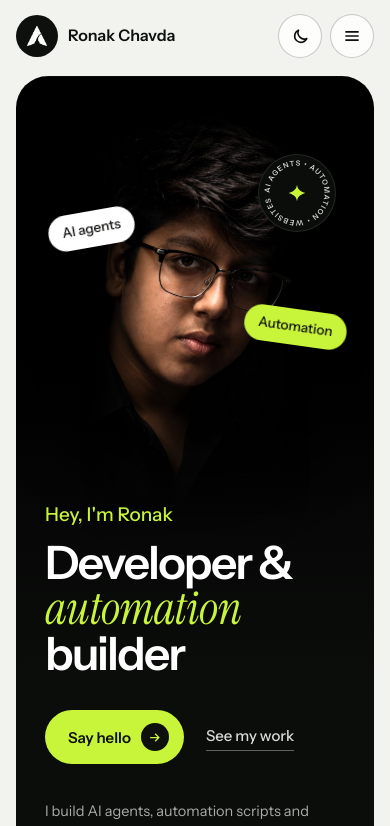
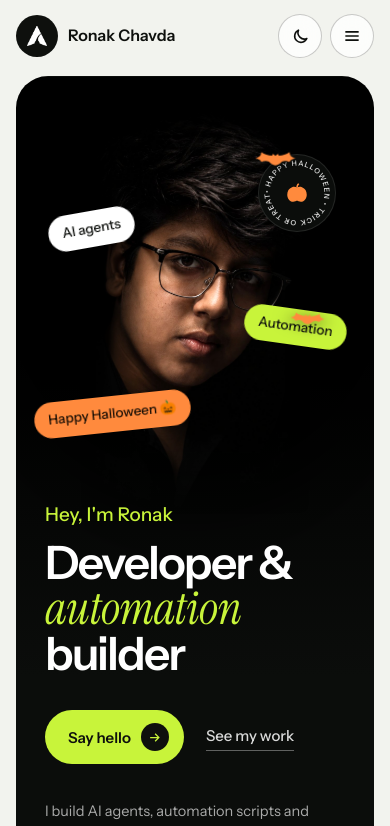
Before and after one commit to RonakChavda-Dev/portfolio-website, a Next.js app: page / in a window 390 px wide. Shown: the top 826 px of the page. Built offline with nearby package versions, Linux system fonts and the light colour scheme.

Commit message:
Add Halloween Update

```diff
--- /dev/null
+++ b/components/Bats.jsx
@@ -0,0 +1,23 @@
+// 🎃 Halloween: three small bats fly across the top card once, right after the opening screen.
+// Remove this file (and <Bats /> in Hero.jsx) after Halloween.
+import Icon from "./Icons";
+import styles from "./Bats.module.css";
+
+// top = how far down the card each bat flies, d = when it starts, s = size, t = how long it takes
+const bats = [
+  { top: "14%", d: "1.8s", s: 52, t: "5.5s" },
+  { top: "30%", d: "2.4s", s: 34, t: "6.5s" },
+  { top: "8%", d: "3.1s", s: 40, t: "6s" },
+];
+
+export default function Bats() {
+  return (
+    <div className={styles.bats} aria-hidden="true">
+      {bats.map((b, i) => (
+        <span key={i} className={styles.bat} style={{ top: b.top, "--d": b.d, "--t": b.t, width: b.s, height: b.s }}>
+          <Icon name="bat" />
+        </span>
+      ))}
+    </div>
+  );
+}
--- /dev/null
+++ b/components/Bats.module.css
@@ -0,0 +1,23 @@
+/* 🎃 Halloween bats. Remove after Halloween. */
+.bats { position: absolute; inset: 0; z-index: 4; pointer-events: none; }
+
+/* each bat crosses from left to right once, bobbing up and down, then stays off-screen */
+.bat {
+  position: absolute; left: 0; color: #ff8a3d; opacity: 0;
+  animation: fly var(--t) cubic-bezier(0.45, 0.1, 0.55, 0.9) var(--d) 1 both;
+}
+.bat svg {
+  width: 100%; height: 100%;
+  filter: drop-shadow(0 4px 10px rgba(0, 0, 0, 0.6));
+  animation: flap 0.22s ease-in-out infinite alternate;
+}
+
+@keyframes fly {
+  0%   { opacity: 1; transform: translate(-60px, 0) rotate(-6deg); }
+  25%  { transform: translate(25vw, -26px) rotate(4deg); }
+  50%  { transform: translate(50vw, 14px) rotate(-4deg); }
+  75%  { transform: translate(75vw, -20px) rotate(5deg); }
+  99%  { opacity: 1; }
+  100% { opacity: 0; transform: translate(calc(100vw + 60px), 6px) rotate(0deg); }
+}
+@keyframes flap { to { transform: scaleY(0.65); } }
--- a/components/Hero.jsx
+++ b/components/Hero.jsx
@@ -3,6 +3,7 @@
 import { hero, person } from "@/data/site";
 import Fancy from "./Fancy";
 import Icon from "./Icons";
+import Bats from "./Bats";
 import styles from "./Hero.module.css";
 
 export default function Hero() {
@@ -11,6 +12,8 @@ export default function Hero() {
       <div className="wrap">
         <div className={styles.card}>
           <div className={styles.glow} aria-hidden="true" />
+          {/* 🎃 Halloween: a few bats fly across once. Remove after Halloween. */}
+          <Bats />
 
           <div className={styles.copy}>
             <p className={styles.hello}>{hero.hello}</p>
@@ -31,14 +34,17 @@ export default function Hero() {
 
             <span className={`${styles.float} ${styles.f1}`}>{hero.floatTags[0]}</span>
             <span className={`${styles.float} ${styles.f2}`}>{hero.floatTags[1]}</span>
+            {hero.halloweenTag && <span className={`${styles.float} ${styles.f3}`}>{hero.halloweenTag}</span>}
 
             {/* Small spinning circle with words */}
             <span className={styles.badge} aria-hidden="true">
               <svg viewBox="0 0 100 100">
                 <defs><path id="heroCircle" d="M50 50 m-36 0 a36 36 0 1 1 72 0 a36 36 0 1 1 -72 0" /></defs>
-                <text><textPath href="#heroCircle">{hero.badge}</textPath></text>
+                {/* textLength = the circle's length (2 × π × 36), so the words always fit all the way round */}
+                <text><textPath href="#heroCircle" textLength="226" lengthAdjust="spacing">{hero.badge}</textPath></text>
               </svg>
-              <Icon name="spark" />
+              {/* 🎃 Halloween: a pumpkin in the middle. Normal one: <Icon name="spark" /> */}
+              <Icon name="pumpkin" className={styles.pumpkin} />
             </span>
 
           </div>
--- a/components/Hero.module.css
+++ b/components/Hero.module.css
@@ -69,6 +69,8 @@
   animation: bob 5s ease-in-out infinite;
 }
 .f1 { --rot: -10deg; transform: rotate(-10deg); top: 26%; left: -8%; }
+/* 🎃 Halloween tag, orange. Remove after Halloween. */
+.f3 { --rot: -6deg; transform: rotate(-6deg); bottom: 14%; left: -2%; background: #ff8a3d; color: #1a0f05; animation-delay: -1.2s; }
 .f2 { --rot: 8deg; transform: rotate(8deg); top: 50%; right: -12%; background: var(--lime); animation-delay: -2.5s; }
 
 /* ----- Spinning badge ----- */
@@ -78,8 +80,10 @@
   display: grid; place-items: center;
 }
 .badge svg { position: absolute; inset: 0; width: 100%; height: 100%; animation: spin 16s linear infinite; }
-.badge text { font: 600 9.5px var(--f-sans); letter-spacing: 0.14em; fill: rgba(255, 255, 255, 0.8); }
+.badge text { font: 600 9.5px var(--f-sans); letter-spacing: 0.12em; fill: rgba(255, 255, 255, 0.8); }
 .badge > svg:last-child { position: static; width: 20px; height: 20px; animation: spin 8s linear infinite reverse; }
+/* 🎃 Halloween: the pumpkin stays upright and orange. Remove after Halloween. */
+.badge > svg.pumpkin { width: 26px; height: 26px; color: #ff8a3d; animation: none; }
 
 /* ----- Glass box ----- */
 .builds {
@@ -112,6 +116,7 @@
   .glow { right: 50%; transform: translateX(50%); top: -120px; width: 480px; height: 480px; animation: none; opacity: 0.8; }
   .f1 { left: -14%; }
   .f2 { right: -16%; }
+  .f3 { left: -20%; bottom: 20%; }
   .badge { width: 78px; height: 78px; right: -26px; }
   .builds { display: none; }
   .stats { width: 100%; justify-content: space-between; gap: 14px; }
--- a/components/Icons.jsx
+++ b/components/Icons.jsx
@@ -55,6 +55,14 @@ const paths = {
   code: <path fill="none" stroke="currentColor" strokeWidth="1.8" d="m8 7-5 5 5 5M16 7l5 5-5 5M14 4l-4 16" />,
   star: <path fill="currentColor" d="m12 2.5 2.9 6.1 6.6.8-4.9 4.6 1.3 6.6L12 17.3l-5.9 3.3 1.3-6.6-4.9-4.6 6.6-.8L12 2.5Z" />,
   quote: <path fill="currentColor" d="M3 18v-5.5C3 8.4 5.2 5.6 9.3 4.5l.9 1.8C8 7.1 6.8 8.6 6.6 11H10v7H3Zm11 0v-5.5c0-4.1 2.2-6.9 6.3-8l.9 1.8c-2.2.8-3.4 2.3-3.6 4.7H21v7h-7Z" />,
+  // 🎃 Halloween icons. Remove after Halloween.
+  pumpkin: (
+    <g fill="currentColor">
+      <path d="M12 7c-1.2-.8-3-1-4.6-.4C4.5 7.6 3 10.3 3 13.5S5 20 8.5 20c1.4 0 2.6-.4 3.5-1 .9.6 2.1 1 3.5 1 3.5 0 5.5-3.3 5.5-6.5s-1.5-5.9-4.4-6.9C14.9 6 13.2 6.2 12 7Z" />
+      <path d="M11.3 7.2c0-1.8.5-3.3 1.9-4.2l.9 1c-.9.7-1.3 1.8-1.3 3.2h-1.5Z" />
+    </g>
+  ),
+  bat: <path fill="currentColor" d="M12 8.5c.6-1 1.1-1.6 1.6-2l.4 1.8c2.3-.3 4.6-1.4 6.5-3.3 0 2.7.8 4.6 3.5 5.6-1.9.4-3.2 1.4-3.6 3.4-1.4-1.2-3.1-1.4-4.6-.4-.6 1.3-1.5 2.4-3.8 3.4-2.3-1-3.2-2.1-3.8-3.4-1.5-1-3.2-.8-4.6.4C3.2 12 1.9 11 0 10.6c2.7-1 3.5-2.9 3.5-5.6 1.9 1.9 4.2 3 6.5 3.3l.4-1.8c.5.4 1 1 1.6 2Z" />,
   spark:<path fill="currentColor" d="M12 2c.6 4.6 2.4 7.4 10 10-7.6 2.6-9.4 5.4-10 10-.6-4.6-2.4-7.4-10-10 7.6-2.6 9.4-5.4 10-10Z" />,
   chat: (
     <g fill="none" stroke="currentColor" strokeWidth="1.8">
--- a/data/site.js
+++ b/data/site.js
@@ -34,7 +34,10 @@ export const hero = {
   buildsWith: ["Python", "JavaScript", "React", "Next.js", "Django", "Git"],
   floatTags: ["AI agents", "Automation"],
   // Words on the small spinning circle next to the photo
-  badge: "AI AGENTS • AUTOMATION • WEBSITES • ",
+  // 🎃 Halloween version. Normal one: "AI AGENTS • AUTOMATION • WEBSITES • "
+  badge: "• HAPPY HALLOWEEN • TRICK OR TREAT ",
+  // 🎃 Halloween: an extra orange tag by the photo. Remove after Halloween.
+  halloweenTag: "Happy Halloween 🎃",
 };
 
 // The grey moving strip under the dark card
```
